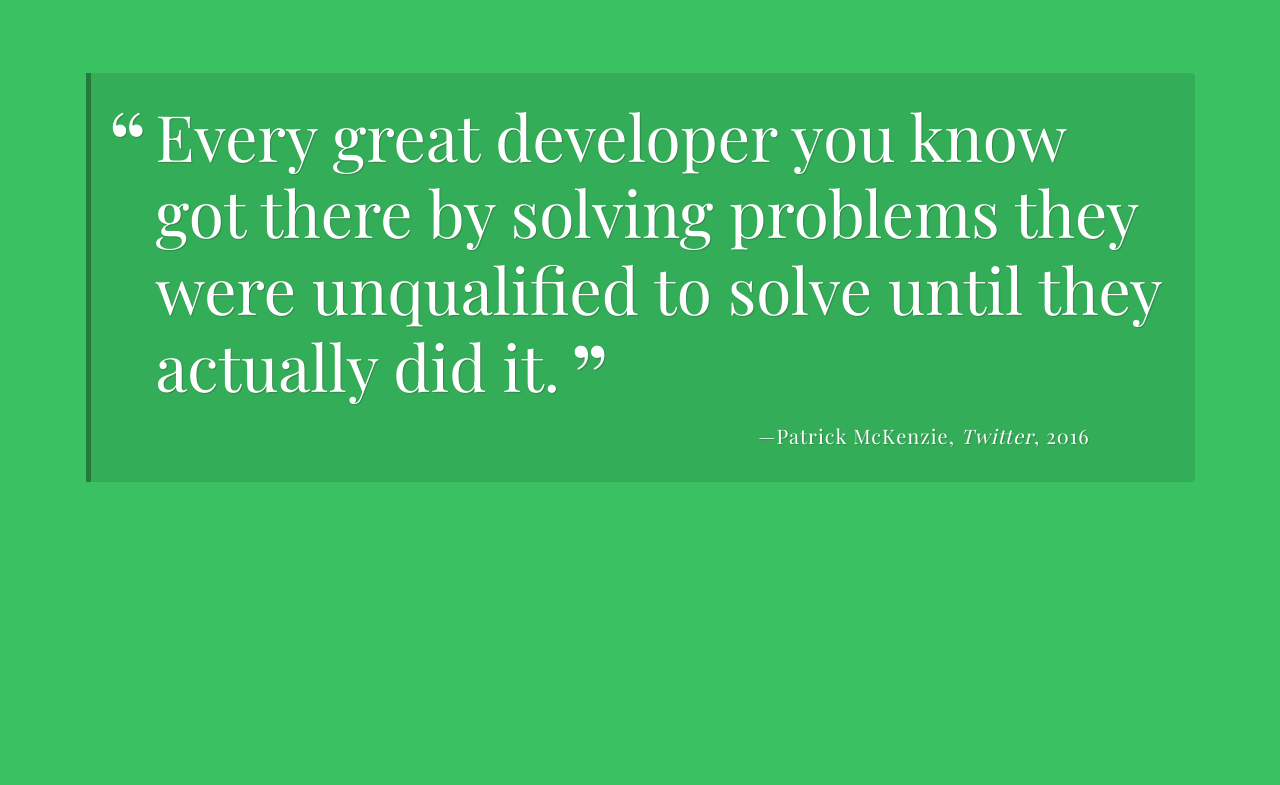
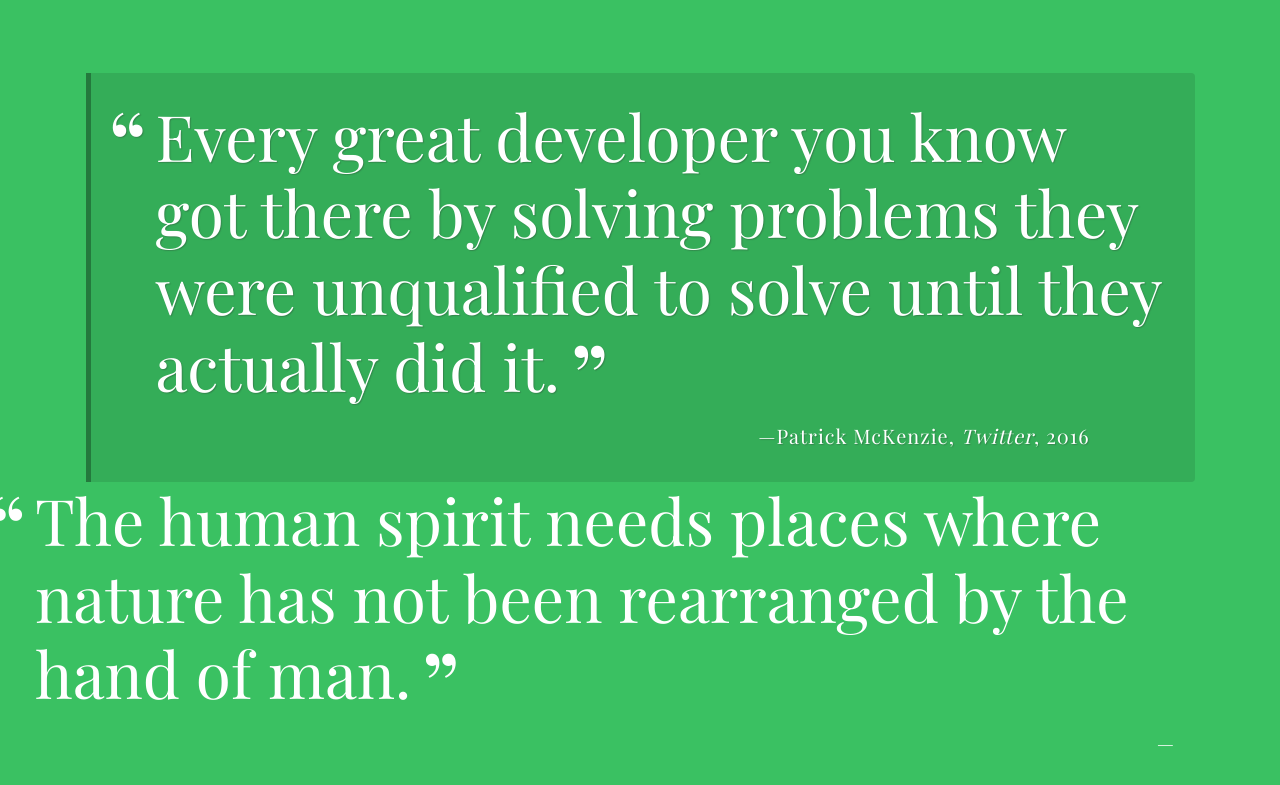
Before and after one commit to chollma/random-quote-generator, a plain HTML site: page index.html in a window 1280 px wide. Both pictures are taken after a click on the button "Show another quote". Shown: the part 147-932 px from the top of the page. Before the commit the page ends 800 px from the top, so only its background shows below. Drawn offline with nearby package versions, Linux system fonts and the light colour scheme; a web font is replaced by a local one.

Commit message:
Started printQuote function
Utilizing document.write to print out random quote property on the page.

```diff
--- a/index.html
+++ b/index.html
@@ -13,7 +13,7 @@
       <h1>Random Quotes</h1>
       <button id="load-quote" class="load-quote">Show another quote</button>
     </header>
-
+    <div id="test"></div>
     <div class="container">
       <div id="quote-box" class="quote-box">
         <p class="quote">Every great developer you know got there by solving problems they were unqualified to solve until they actually did it.</p>
--- a/js/script.js
+++ b/js/script.js
@@ -6,12 +6,12 @@ project 1 - A Random Quote Generator
 // Selection of quotes to choose from:
 var quotes = [
     { quote: "The Antidote to exhaustion isn't rest. It's nature.", source: 'Shikoba', citation: '', year: '' },
-    { quote: 'Earth and sky, woods and fields, lakes and rivers, the mountain and the sea, are excellent schoolmasters, and teach of us more than we can ever learn from books.', source: 'John Lubbock', citation: '', year: '' },
-    { quote: 'He is richest who is content with the least, for content is the wealth of nature.', source: 'Socrates', citation: '', year: '' },
-    { quote: 'I took a walk in the woods and came out taller than the trees.', source: 'Henry David Thoreau', citation: '', year: '' },
-    { quote: 'The human spirit needs places where nature has not been rearranged by the hand of man.', source: 'Proverb', citation: '', year: '' },
-    { quote: 'All good things are wild and free.', source: 'Proverb', citation: '', year: '' },
-    { quote: 'In every walk with nature one receives far more than he seeks.', source: 'John Muir', citation: '', year: '' },
+    { quote: "Earth and sky, woods and fields, lakes and rivers, the mountain and the sea, are excellent schoolmasters, and teach of us more than we can ever learn from books.", source: 'John Lubbock', citation: '', year: '' },
+    { quote: "He is richest who is content with the least, for content is the wealth of nature.", source: 'Socrates', citation: '', year: '' },
+    { quote: "I took a walk in the woods and came out taller than the trees.', source: 'Henry David Thoreau", citation: '', year: '' },
+    { quote: "The human spirit needs places where nature has not been rearranged by the hand of man.", source: 'Proverb', citation: '', year: '' },
+    { quote: "All good things are wild and free.", source: 'Proverb', citation: '', year: '' },
+    { quote: "In every walk with nature one receives far more than he seeks.", source: 'John Muir', citation: '', year: '' },
     { quote: "I'd rather be in the mountains thinking of God than in church thinking about the mountains.", source: 'John Muir', citation: '', year: '' },
     { quote: "Because in the end, you won't remember the time you spent working in the office or mowing your lawn. Climb that goddamn mountain.", source: 'Jack Kerouac', citation: '', year: '' },
     { quote: "I go to nature every day for inspiration in the day's work.", source: 'Frank Lloyd Wright', citation: '', year: '' }
@@ -19,11 +19,14 @@ var quotes = [
 
 function getRandomQuote (array) {
   var number = Math.floor((Math.random() * quotes.length ) + 1 ); // Create a variable that generates a random number between zero and the last index in the quotes array
-  var output = quotes[number]["quote"]; // Utilizing the number in the previous step as an index, access a quote from the object and assign it to the 'output' variable
-  return output;
+  var outputQuote = quotes[number]["quote"]; // Utilizing the number in the previous step as an index, access a quote from the object and assign it to the 'output' variable
+  return outputQuote;
   }
 
-function printQuote (){}
-
+function printQuote (outputQuote,outputSource){}
+  var response = getRandomQuote(quotes);
+  var HTML = '<p class="quote">' + response + '</p>';
+  HTML += '<p class ="source"' + response + '</p>';
+  document.write(HTML);
 // Click Event Listener
 document.getElementById('load-quote').addEventListener("click", printQuote, false);
```
